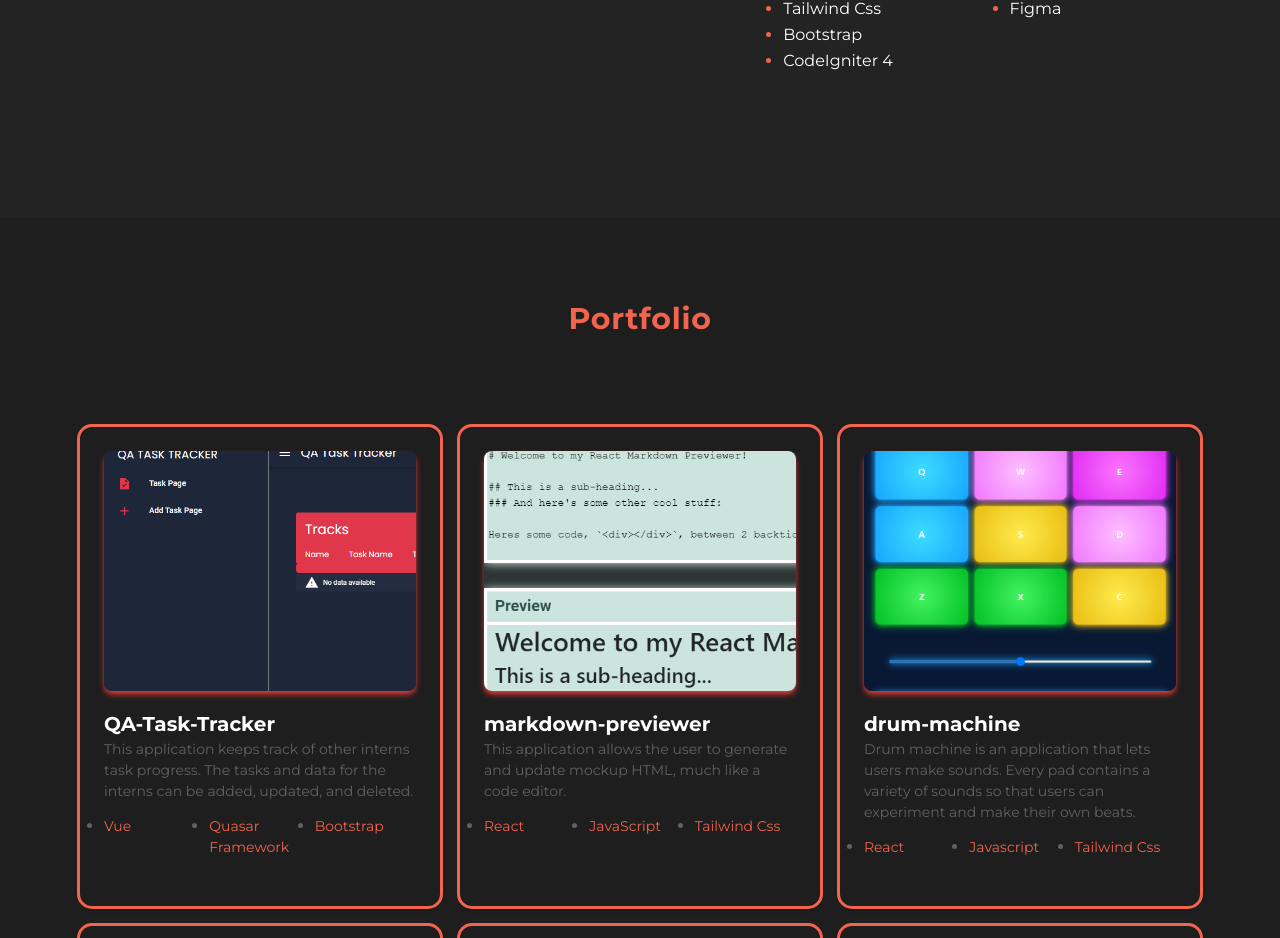
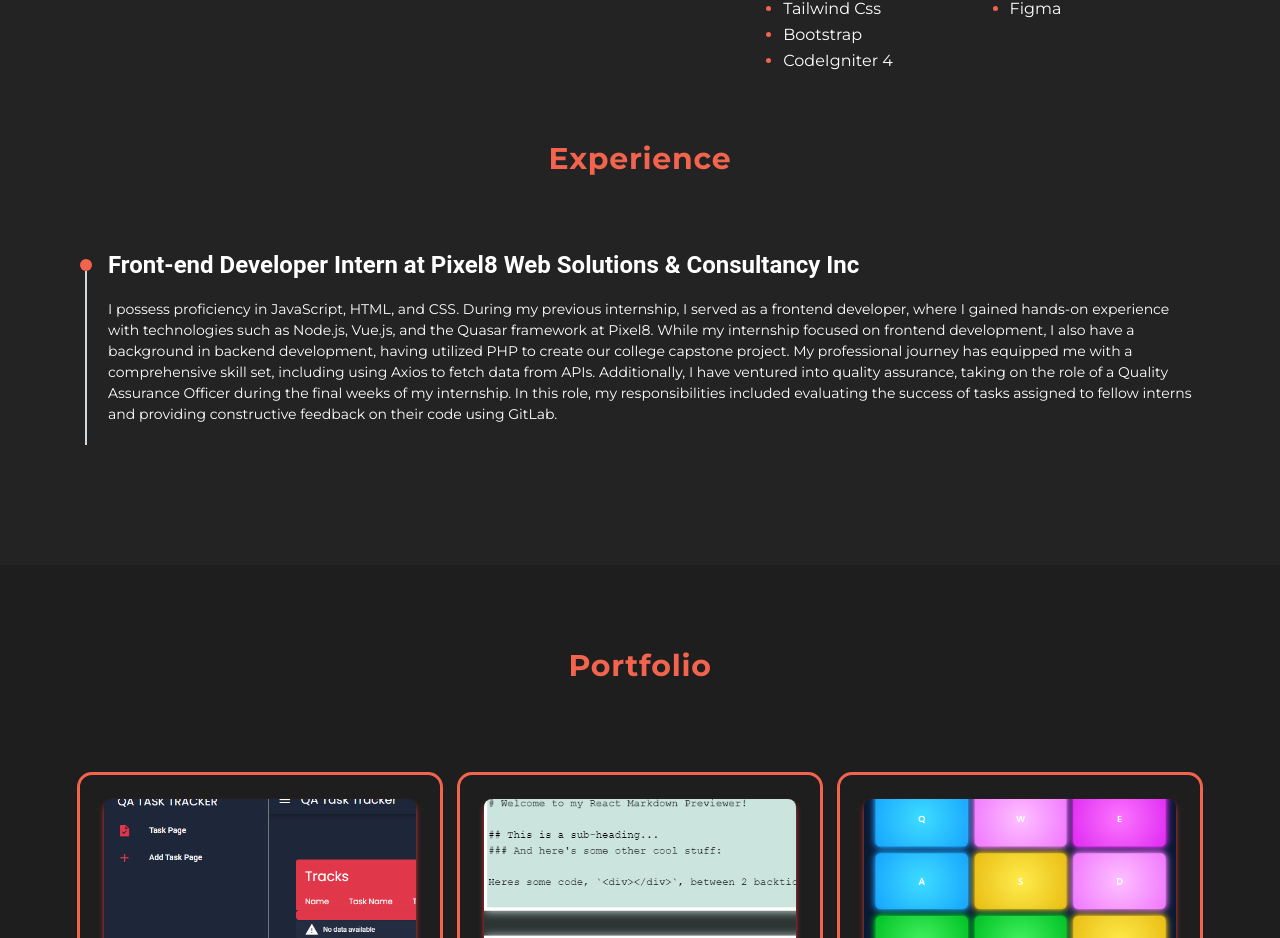
Before and after one commit to RicoLittawa/portfolio, a React (Vite) app: page / in a window 1280 px wide. Shown: the part 1996-2934 px from the top of the page. Built offline with nearby package versions, Linux system fonts and the light colour scheme.

Commit message:
added work exp

```diff
--- a/src/HeroPage.jsx
+++ b/src/HeroPage.jsx
@@ -3,7 +3,6 @@ import { Typography } from "@material-tailwind/react";
 import Lottie from "lottie-web";
 import { useEffect, useRef } from "react";
 import AnimatedData from "./assets/Animation - 1703836142406.json";
-import {  } from "./Components/ContentComp";
 import { SlideLeft, SlideRight } from "./animations/AnimationComponent";
 import Lines from "./assets/circle2.png";
 
--- a/src/SkillsPage.jsx
+++ b/src/SkillsPage.jsx
@@ -2,6 +2,7 @@ import React from "react";
 import { TitleHolder } from "./Components/ContentComp";
 import { Typography } from "@material-tailwind/react";
 import { Reveal } from "./animations/AnimationComponent";
+import WorkExp from "./WorkExp";
 
 const SkillsPage = () => {
   let webdevSkills = {
@@ -28,7 +29,7 @@ const SkillsPage = () => {
     <div className="px-20">
       <TitleHolder>Skills</TitleHolder>
       <Reveal>
-          <div className="grid grid-cols-1 place-items-center lg:place-items-baseline gap-3 py-16 md:grid-cols-3 xl:grid-cols-5">
+        <div className="grid grid-cols-1 place-items-center gap-3 py-16 md:grid-cols-3 lg:place-items-baseline xl:grid-cols-5">
           {topics.map((topic, index) => (
             <div key={index}>
               <div className="w-full bg-[#232323]">
@@ -52,6 +53,7 @@ const SkillsPage = () => {
           ))}
         </div>
       </Reveal>
+      <WorkExp />
     </div>
   );
 };
--- a/src/WorkExp.jsx
+++ b/src/WorkExp.jsx
@@ -9,43 +9,49 @@ import {
   TimelineBody,
   Typography,
 } from "@material-tailwind/react";
-
+import { Reveal } from "./animations/AnimationComponent";
 const WorkExp = () => {
   return (
-    <section className="py-20">
     <>
-          <div className="w-full xl:w-[32rem]">
+      <TitleHolder>Experience</TitleHolder>
+      <Reveal>
+        <div className="mt-10 w-full py-10">
           <Timeline>
             <TimelineItem>
               <TimelineConnector />
               <TimelineHeader className="h-3">
-                  <TimelineIcon color="red" />
+                <TimelineIcon className="bg-highlight" />
                 <Typography
                   variant="h6"
-                    color="blue-gray"
-                    className="leading-none"
+                  className="font-600 leading-none text-white track-wide lg:text-2xl"
                 >
-                    Timeline Title Here.
+                  Front-end Developer Intern at Pixel8 Web Solutions &
+                  Consultancy Inc
                 </Typography>
               </TimelineHeader>
-                <TimelineBody className="pb-8">
-                  <Typography
-                    variant="small"
-                    color="gary"
-                    className="font-normal text-gray-600"
-                  >
-                    The key to more success is to have a lot of pillows. Put it
-                    this way, it took me twenty five years to get these plants,
-                    twenty five years of blood sweat and tears, and I&apos;m
-                    never giving up, I&apos;m just getting started. I&apos;m up
-                    to something. Fan luv.
+              <TimelineBody className="py-5">
+                <Typography variant="small" className="font-400 text-white">
+                  I possess proficiency in JavaScript, HTML, and CSS. During my
+                  previous internship, I served as a frontend developer, where I
+                  gained hands-on experience with technologies such as Node.js,
+                  Vue.js, and the Quasar framework at Pixel8. While my
+                  internship focused on frontend development, I also have a
+                  background in backend development, having utilized PHP to
+                  create our college capstone project. My professional journey
+                  has equipped me with a comprehensive skill set, including
+                  using Axios to fetch data from APIs. Additionally, I have
+                  ventured into quality assurance, taking on the role of a
+                  Quality Assurance Officer during the final weeks of my
+                  internship. In this role, my responsibilities included
+                  evaluating the success of tasks assigned to fellow interns and
+                  providing constructive feedback on their code using GitLab.
                 </Typography>
               </TimelineBody>
             </TimelineItem>
           </Timeline>
         </div>
+      </Reveal>
     </>
-    </section>
   );
 };
 
```
Lines whose indentation alone changed are shown as unchanged.
